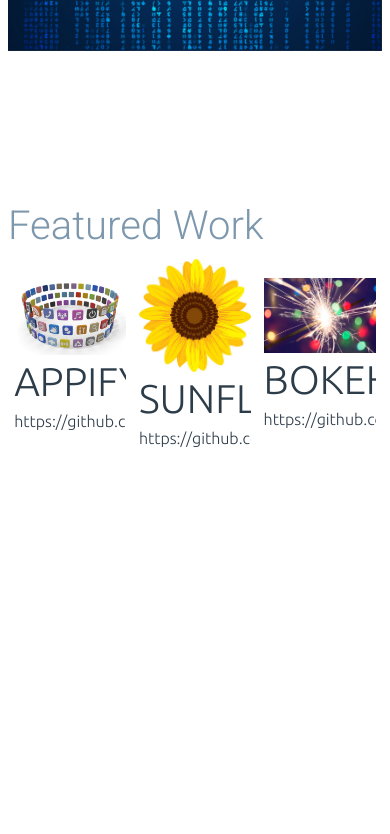
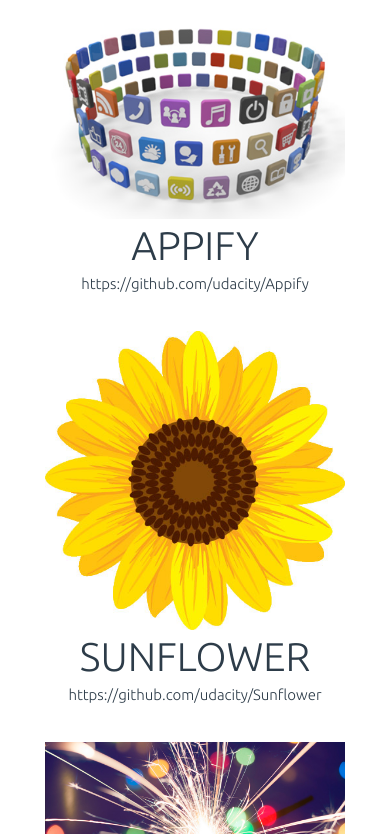
Before and after one commit to tomiik/udacity-fs-build-a-portfolio, a plain HTML site: page index.html in a window 390 px wide. Shown: the part 502-1336 px from the top of the page. Before the commit the page ends 964 px from the top, so only its background shows below. Drawn offline with Linux system fonts and the light colour scheme; a web font is replaced by a local one.

Commit message:
fine tuning

```diff
--- a/styles/master.css
+++ b/styles/master.css
@@ -1,6 +1,7 @@
-div {
+#container {
+  width: 90%;
+  margin: auto;
 }
-
 
 #header {
   position: relative;
@@ -22,7 +23,6 @@ div {
 #header-title {
   font-weight: 400;
   font-size: 23px;
-
 }
 
 #header-right {
@@ -30,16 +30,13 @@ div {
   text-align: right;
 }
 
-
-
-
 #featured-work {
+  position: static;
   margin-bottom: 10px;
   font-weight: 300;
   font-size: 40px;
   color: #7d97ad;
   font-family: 'Roboto', sans-serif;
-
 }
 
 #top-img {
@@ -49,57 +46,50 @@ div {
 #top-img-box {
   margin-top: 2em;
   margin-bottom: 2em;
-  height: 400px;
+  max-height: 400px;
   overflow: hidden;
 }
 
 .menu-box {
+  width: 30%;
+  margin: auto;
+  text-align: center;
   overflow: auto;
 }
 
 .menu-img {
+  margin: auto;
   width: auto;
   max-width: 100%;
   height: auto;
-  max-height: 200px;
+  max-height: 230px;
+}
+
+.menu-img-box {
+  position: relative;
+  width: auto;
 }
 
 .menu-title {
+  position: static;
   text-transform: uppercase;
   color: #2d3c49;
-  font-weight: 200;
+  font-weight: 300;
   font-size: 40px;
   font-family: 'Ubuntu', sans-serif;
-
-
 }
 
 .menu-url {
   color: #2d3c49;
   line-height: 2em;
-  font-weight: 200;
+  font-weight: 300;
   font-size: 16px;
   font-family: 'Ubuntu', sans-serif;
 }
 
 #menu-container {
-    display: flex;
-    display: -webkit-flex;
-    display: -moz-flex;
-
-    box-pack:justify;
-    -webkit-box-pack:justify;
-    -moz-box-pack:justify;
-
-    flex-flow: row wrap;
-}
-
-
-
-.menu-box {
-  width: 30%;
-  margin: auto;
-  text-align: center;
+  display: flex;
+  flex-flow: row wrap;
 }
 
 hr {
@@ -110,3 +100,68 @@ hr {
 * {
   font-family: 'Quicksand', sans-serif;
 }
+
+@media screen and (max-width: 600px){
+  #header-name {
+    font-weight: 300;
+    font-size: 40px;
+  }
+
+  #header-title {
+    font-weight: 400;
+    font-size: 14px;
+  }
+}
+
+
+@media screen and (max-width: 1080px){
+  .menu-title {
+    font-size: 30px;
+  }
+
+  .menu-url {
+    font-size: 12px;
+  }
+}
+
+
+@media screen and (max-width: 800px){
+  .menu-box {
+    width: 80%;
+  }
+
+  .menu-img-box {
+    max-height: 400px;
+  }
+
+  .menu-title {
+    font-size: 60px;
+  }
+
+  .menu-url {
+    font-size: 24px;
+  }
+
+  .menu-img {
+    width: auto;
+    max-width: 100%;
+    height: auto;
+    max-height: 400px;
+  }
+
+  .menu-box {
+    margin: auto;
+    margin-bottom: 1em;
+    margin-top: 1em;
+  }
+}
+
+@media screen and (max-width: 640px){
+  .menu-title {
+    font-size: 40px;
+  }
+
+  .menu-url {
+    font-size: 15px;
+  }
+}
```
